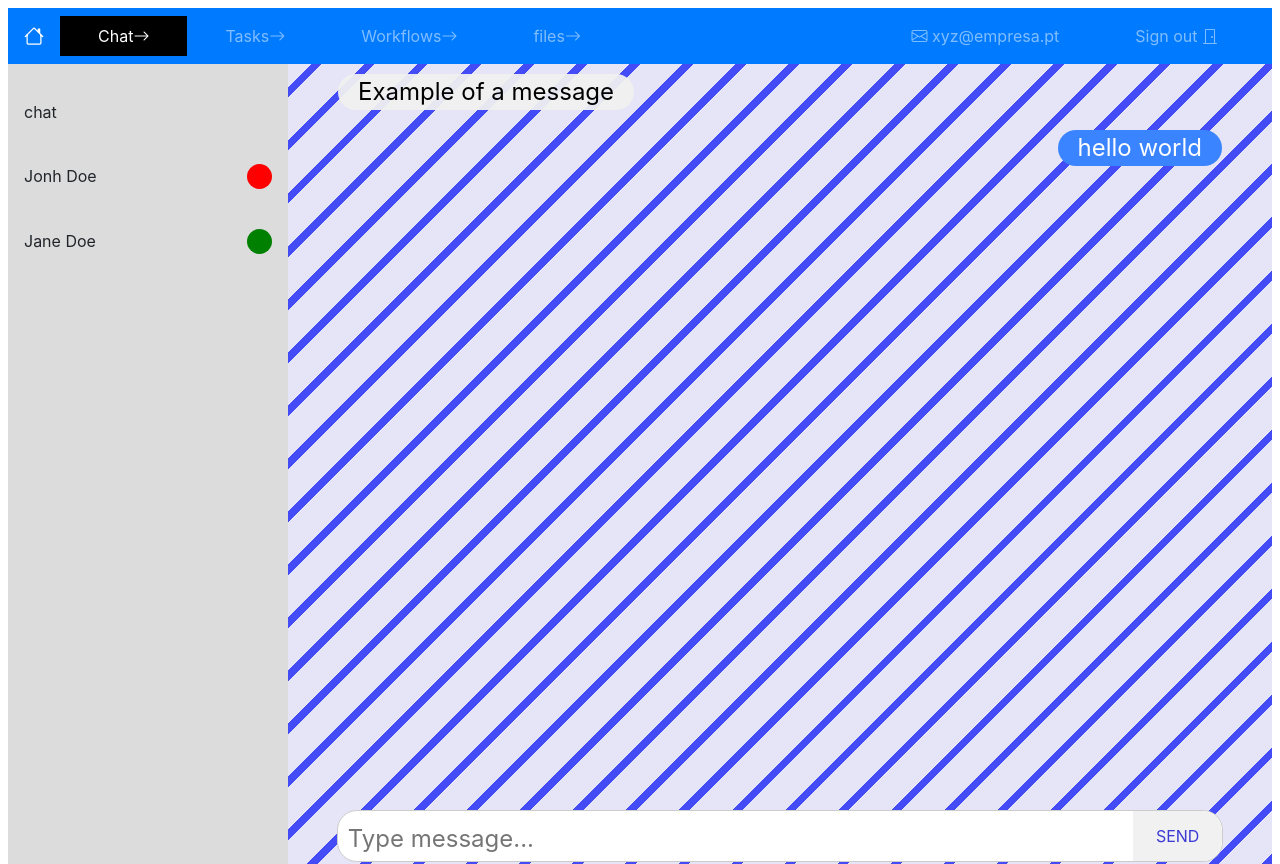
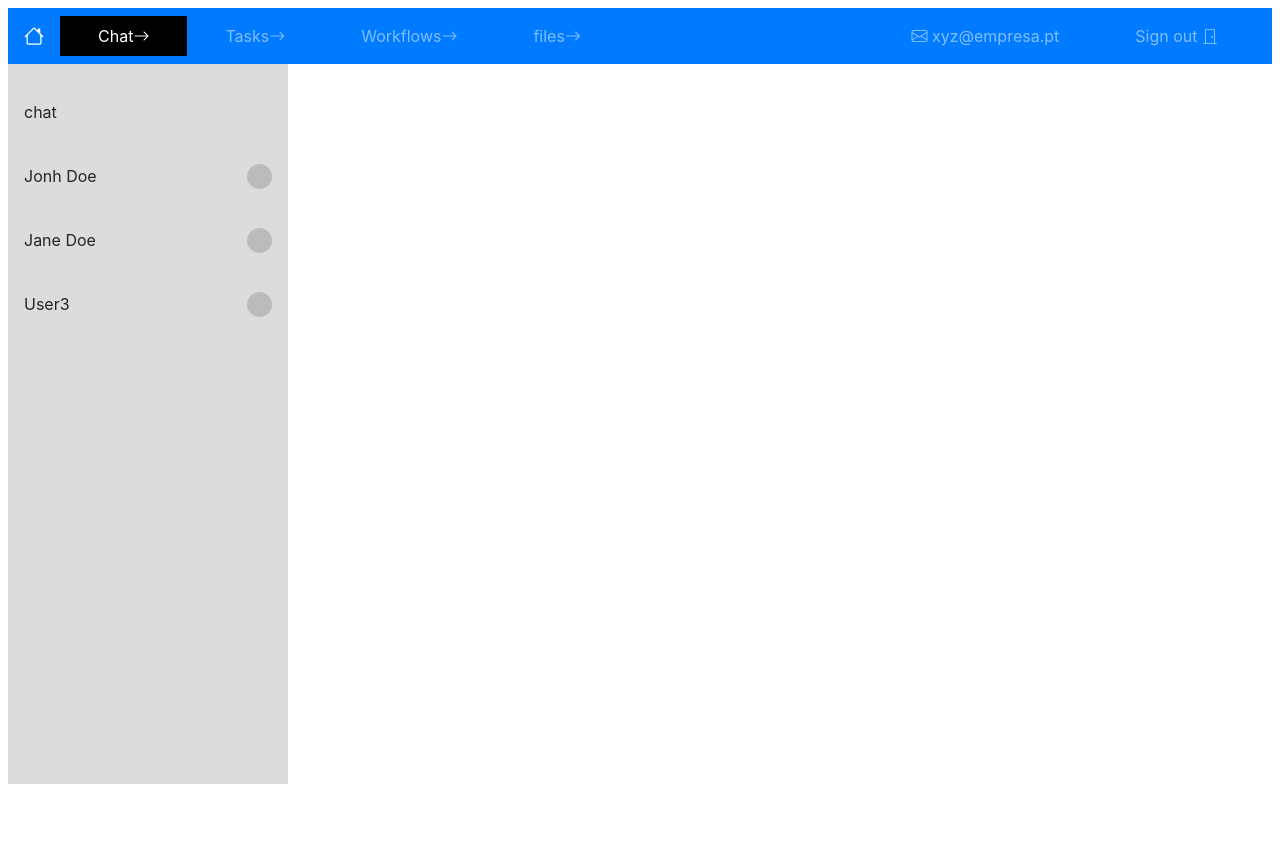
Before and after one commit to AS-2021-2022/AS-2021-2022, a Svelte app in the folder svelt/: page / in a window 1280 px wide. Both pictures are taken after a click on the link "Chat". After the commit the page ends 800 px from the top, so only its background shows below. Built offline with nearby package versions, Linux system fonts and the light colour scheme.

Commit message:
added chat user transitions

```diff
--- a/svelt/src/App.svelte
+++ b/svelt/src/App.svelte
@@ -1,9 +1,10 @@
 <script>
 	import Chat from "./Chat.svelte";
 	import userid from "./Chat.svelte";
+	import Tasks from "./Tasks.svelte";
 	var sidebar_title = "";
 	let options = [];
-	let selected_user = "hey";
+	let selected_user = 0;
 	let nav_active = "chat";
 	function updateSideBar(type)
 	{
@@ -16,6 +17,7 @@
 		{
 			case 'chat':
 			sidebar_title = "chat";
+			selected_user = 0;
 			break;
 
 			case 'tasks':
@@ -32,6 +34,19 @@
 		}
 	}
 
+	function selected(index)
+	{
+
+		switch(nav_active)
+		{
+			case 'chat':
+
+			selected_user = options[index]["id"];
+
+			break;
+		}
+	}
+
 	function getOptions(type) //send http request in order to get list of options (tasks, workflows , etc...)
 	{
 
@@ -39,7 +54,7 @@
 		switch(type)
 		{
 			case 'chat':
-			options = [{name: 'Jonh Doe' , color: 'red' , 'id' : 0xff} , {name: 'Jane Doe',  color:'green'}];
+			options = [{"name": 'Jonh Doe' , "status": 'offline' , 'id' : 0xff} , {"name": 'Jane Doe',  "status":'online' , "id" : 0xf1} , {"name" : 'User3' , 'status' : "busy" , "id" : 0xf3}];
 			break;
 
 			case 'tasks':
@@ -101,20 +116,29 @@
 
 	<div>
 		<div style="width:280px;Text-align:left;float:left;background-color:gainsboro;">
-			<div class="d-flex flex-column flex-shrink-0 p-3" style="width: 280px;height:800px;">
+			<div class="d-flex flex-column flex-shrink-0 p-3" style="width: 280px;height:90vh;">
 				<div class="sidebar-content">{sidebar_title}</div>
-				{#each options as option}
-				<div class="sidebar-content">{option.name} <div class="circle" style="background-color:{option.color};"></div></div>
+				{#each options as option , index}
+				<div on:click={() => {selected(index)}}>
+					<div class="sidebar-content">{option.name} <div class="circle" style="background-color:{option.color};"></div></div>
+				</div>
 				{/each}
 
 			</div>
 		</div>
-		<div style="Text-align:right;width:calc(100% - 280px);float:right;height:800px;">
-			{#if nav_active == "chat"}
-
+		<div style="Text-align:right;width:calc(100% - 280px);float:right;height:90vh;">
+			{#if nav_active == "chat" && selected_user != 0}
 					<Chat userid = {selected_user}></Chat>
 
 			{/if}
+
+			{#if nav_active == "tasks"}
+
+					<Tasks>	</Tasks>
+
+			{/if}
+
+
 </div>
 
 </main>
--- a/svelt/src/Chat.svelte
+++ b/svelt/src/Chat.svelte
@@ -1,8 +1,22 @@
 <script>
+import { afterUpdate } from "svelte";
 
 
     export let userid;
     var messages = [];
+    var last_id = -1;
+
+    afterUpdate(() => {
+
+        if(last_id != userid)
+        {
+            messages = [];
+            getMessages(0 , 2);
+            console.log("update");
+            last_id = userid;
+        }
+
+    });
 
 
     /*async*/ function getMessages(depth , n)
@@ -23,23 +37,31 @@
 
         const awnser = await res.json();
         */
+        let awnser;
+        if(userid == 0xff)  awnser = {0 : {"origin" : "you" , "text" : "User ff"} , 1 : {"origin" : "target" , "text" : "Example of a message"}};
+        if(userid == 0xf1)  awnser = {0 : {"origin" : "you" , "text" : "User f1"} , 1 : {"origin" : "target" , "text" : "Example of a message"}};
+        if(userid == 0xf3)  awnser = {0 : {"origin" : "you" , "text" : "User f3"} , 1 : {"origin" : "target" , "text" : "Example of a message"}};
 
-        const awnser = {0 : {"origin" : "you" , "text" : "hello world"} , 1 : {"origin" : "target" , "text" : "Example of a message"}};
-
+        let c = 0;
+        console.log(awnser.size);
         for(let i=depth+n-1;i>=depth;i--)
         {
-            messages.push(awnser[i]);
+            if(c < Object.keys(awnser).length)
+            messages.push(awnser[i-depth]);
+            else{
+                break;
+            }
+            c++;
         }
 
-        console.log(messages[0]);
-        console.log(messages[1]);
 
     }
 
-    getMessages(0 , 2);
+
 
      function sendMessage()
     {
+
         var h = document.getElementById("message-box");
         if(h.value != "")
         {
@@ -60,8 +82,6 @@
             messages = [...messages , {"origin" : "you" , "text" : h.value}];
             h.value = "";
         }
-
-
 
     }
 
--- /dev/null
+++ b/svelt/src/Tasks.svelte
@@ -0,0 +1,17 @@
+<script>
+
+
+
+</script>
+
+
+<main>
+
+    <h1>Hello world</h1>
+
+</main>
+
+
+<style>
+
+</style>
```
